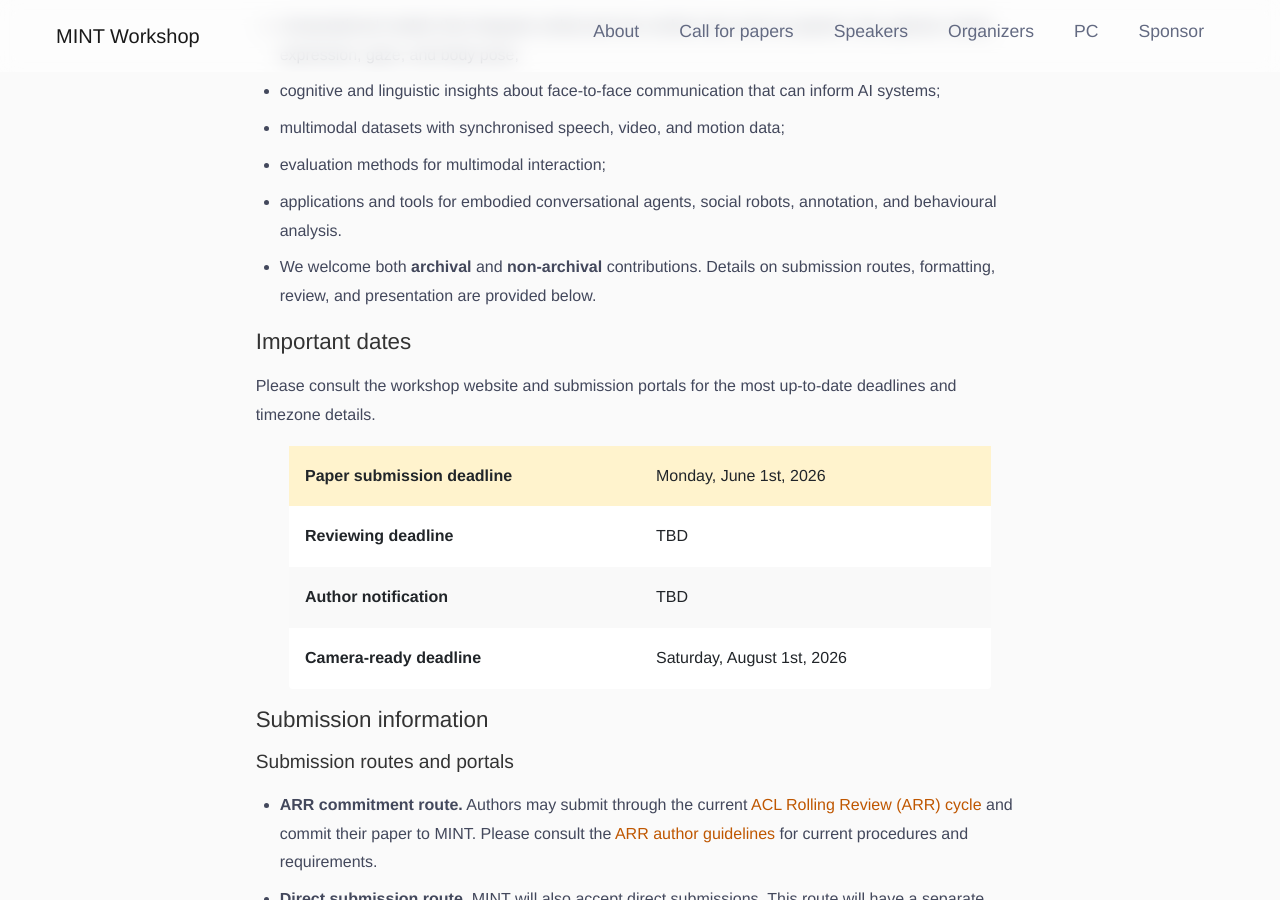
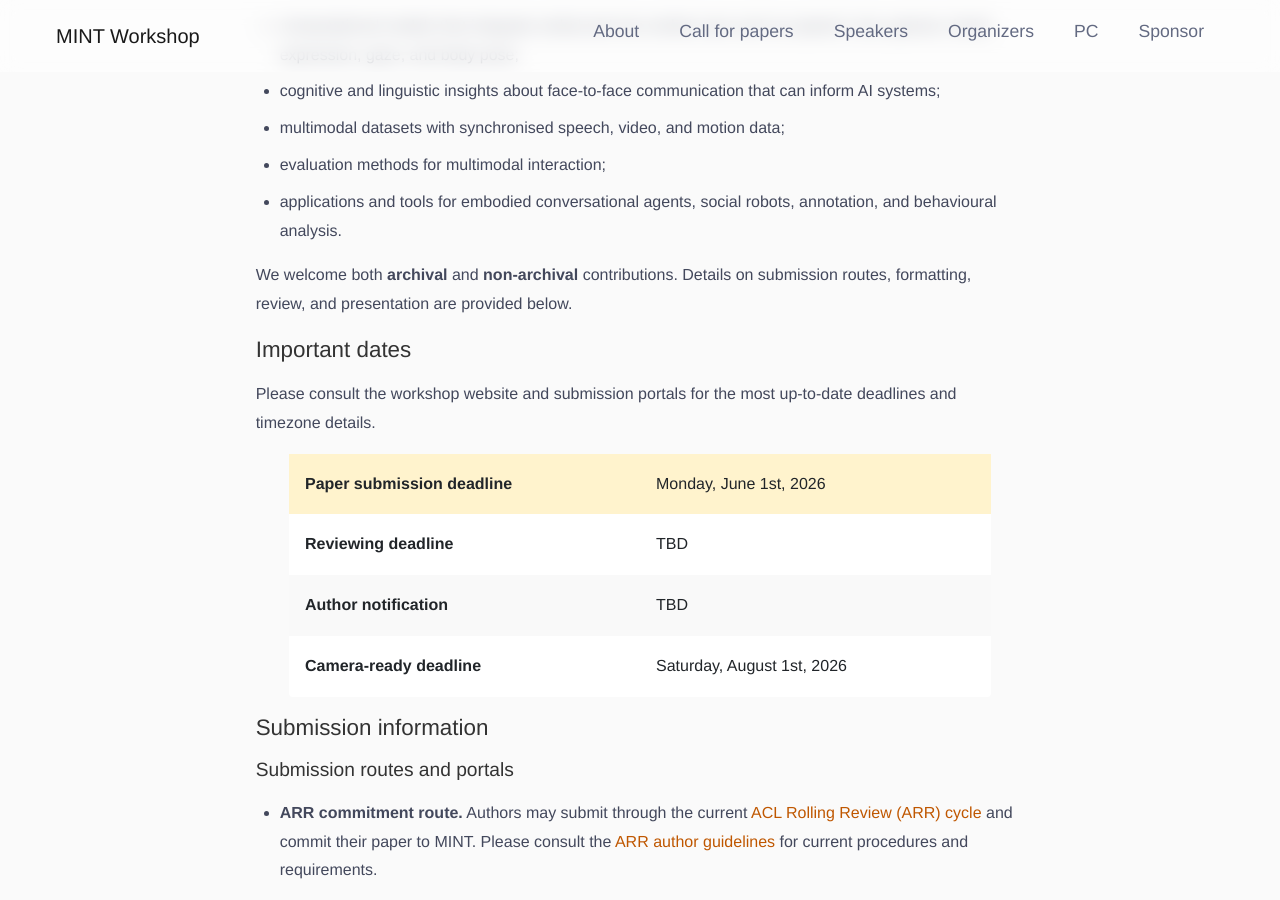
Before and after one commit to MINTworkshop/MINTworkshop.github.io, a Jekyll site: the page built from 2026/index.md, in a window 1280 px wide and 900 px high, scrolled down 2037 px. Built offline with Jekyll 4.4.1, drawn with Linux system fonts in a browser that asks for light colours.

Commit message:
final page

```diff
--- a/2026/index.md
+++ b/2026/index.md
@@ -33,7 +33,7 @@ cfp:
     - applications and tools for embodied conversational agents, social robots,
       annotation, and behavioural analysis.
 
-    - We welcome both **archival** and **non-archival** contributions. Details on submission routes, formatting, review, and presentation are provided below.
+    We welcome both **archival** and **non-archival** contributions. Details on submission routes, formatting, review, and presentation are provided below.
 
   dates:
     - event: Paper submission deadline
```
